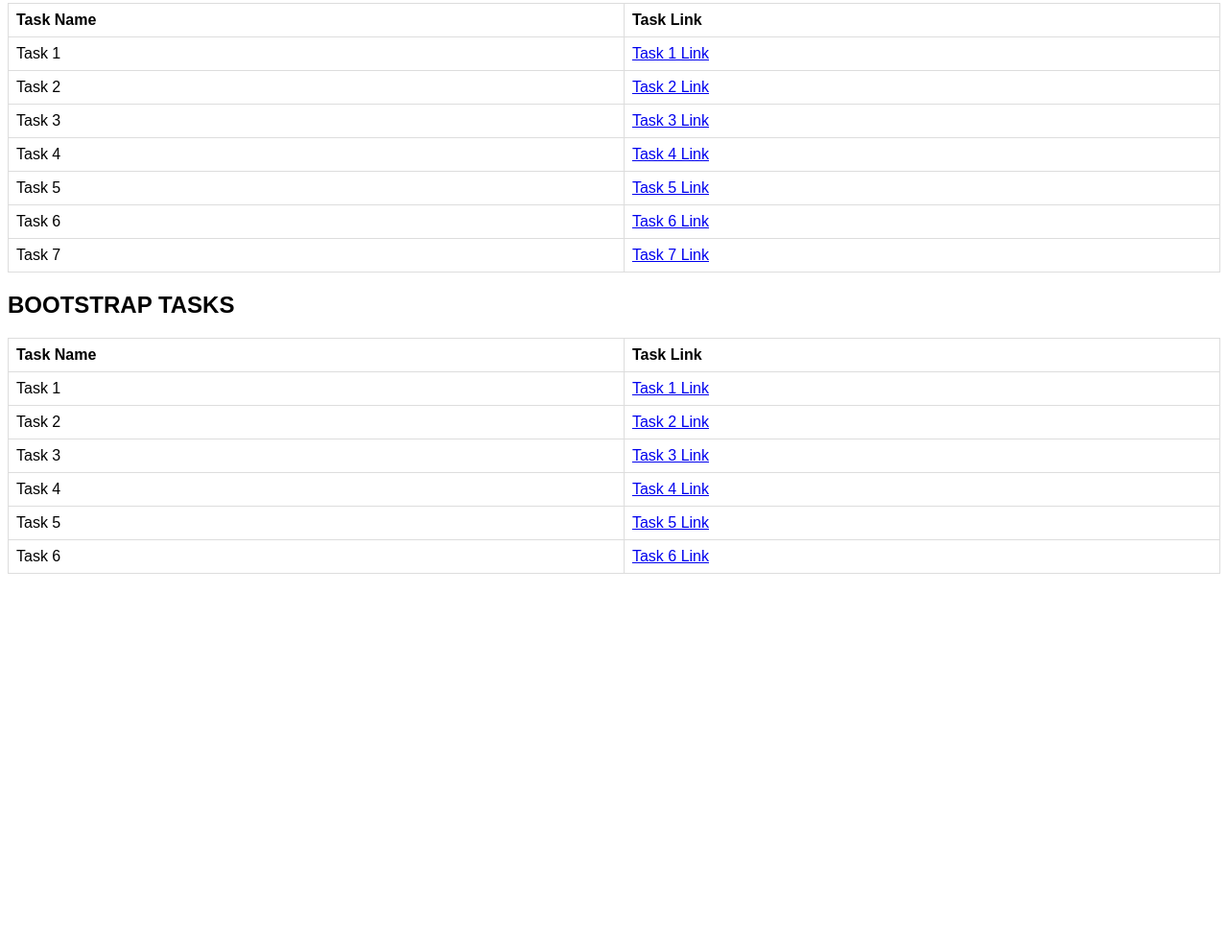
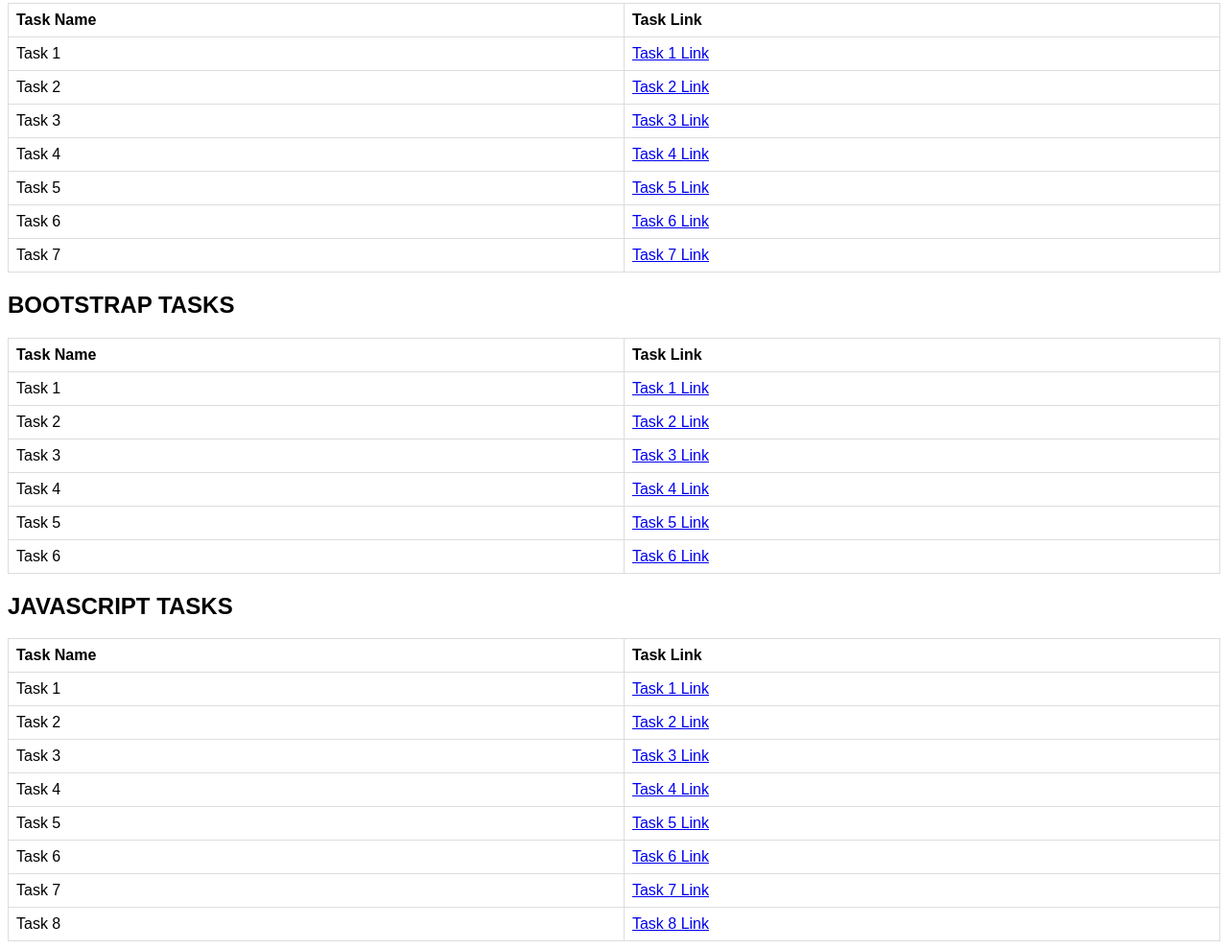
Before and after one commit to neerajtirumalasetty/Mern-Internship, a plain HTML site: page index.html in a window 1280 px wide. Shown: the part 458-1447 px from the top of the page at 96% size. Before the commit the page ends 1064 px from the top, so only its background shows below. Drawn offline with Linux system fonts and the light colour scheme.

Commit message:
Update index.html

```diff
--- a/index.html
+++ b/index.html
@@ -151,4 +151,48 @@
             </tr>
         </tbody>
     </table>
+     <h2>JAVASCRIPT TASKS</h2>
+    <table>
+        <thead>
+            <tr>
+                <th>Task Name</th>
+                <th>Task Link</th>
+            </tr>
+        </thead>
+        <tbody>
+
+            <tr>
+                <td>Task 1</td>
+                <td><a href="JavaScript Tasks/javascript-task1.html">Task 1 Link</a></td>
+            </tr>
+            <tr>
+                <td>Task 2</td>
+                <td><a href="JavaScript Tasks/javascript-task2.html">Task 2 Link</a></td>
+            </tr>
+            <tr>
+                <td>Task 3</td>
+                <td><a href="JavaScript Tasks/javascript-task3.html">Task 3 Link</a></td>
+            </tr>
+            <tr>
+                <td>Task 4</td>
+                <td><a href="JavaScript Tasks/javascript-task4.html">Task 4 Link</a></td>
+            </tr>
+            <tr>
+                <td>Task 5</td>
+                <td><a href="JavaScript Tasks/javascript-task5.html">Task 5 Link</a></td>
+            </tr>
+            <tr>
+                <td>Task 6</td>
+                <td><a href="JavaScript Tasks/javascript-task6.html">Task 6 Link</a></td>
+            </tr>
+            <tr>
+                <td>Task 7</td>
+                <td><a href="JavaScript Tasks/javascript-task7.html">Task 7 Link</a></td>
+            </tr>
+            <tr>
+                <td>Task 8</td>
+                <td><a href="JavaScript Tasks/javascript-task8.html">Task 8 Link</a></td>
+            </tr>
+        </tbody>
+    </table>
 </body>
```
